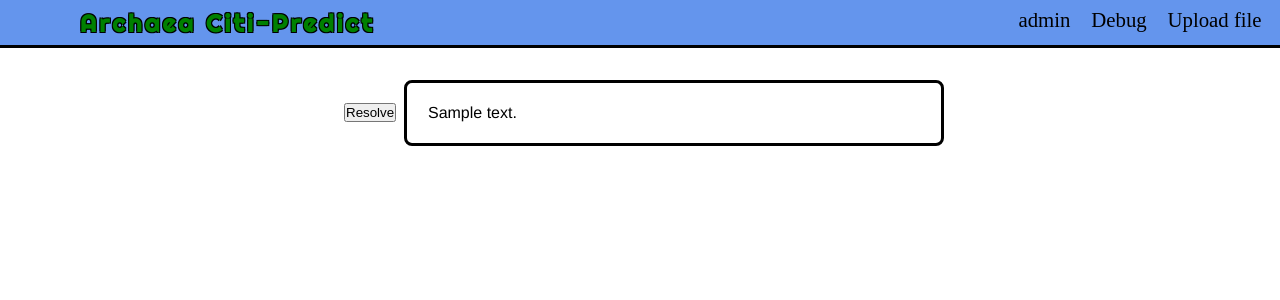
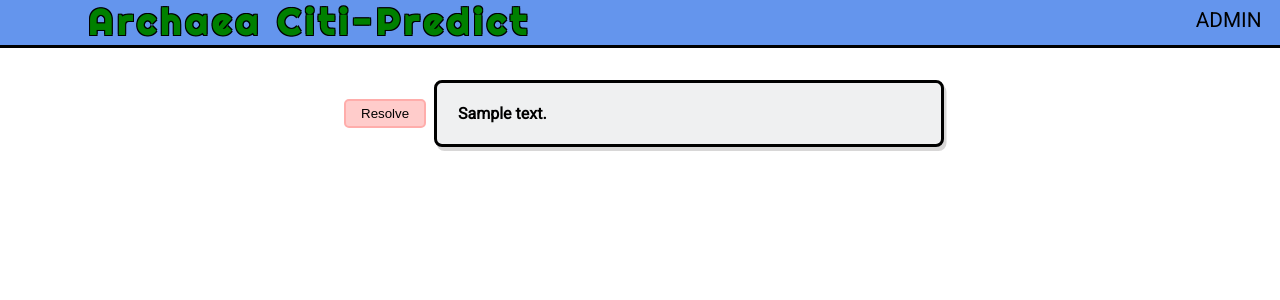
Before and after one commit to Jose-Velasco/hackathon2019archaea, a Django app: page / in a window 1280 px wide. Shown: the top 300 px of the page. Run offline with Django 3.2, Linux system fonts and the light colour scheme; a user stored in the database is signed in; tables that the repository leaves empty hold one stand-in row (values such as "Sample post").

Commit message:
removed debug, upload tabs. adjusted button and shadows of data.message

```diff
--- a/mainApp/Templates/base.html
+++ b/mainApp/Templates/base.html
@@ -22,10 +22,6 @@
                     {% endif %}
                     {% if request.user.is_authenticated  == True %}
                     <li><a href="/admin">admin</a></li>
-                    <li><a href="/debug">Debug</a></li>
-                    {% if request.get_full_path != '/uploadfiles' %}
-                    <li><a href="/uploadfiles">Upload file</a></li>
-                    {% endif %}
                     {% if request.get_full_path == '/uploadfiles' %}
                     <li><a href="/">Dashboard</a></li>
                     {% endif %}
--- a/mainApp/static/css/base.css
+++ b/mainApp/static/css/base.css
@@ -10,7 +10,6 @@
     margin-bottom: 0.50em;
     border-bottom: solid;
     height: 3em;
-    padding: 0.5em;
     padding-left: 4em;
     background-color: cornflowerblue;
 
@@ -20,6 +19,7 @@
     font-family: 'Righteous', cursive;
     color: green;
     letter-spacing: 0.2em;
+    font-size: 1.5em;
     text-shadow: -1px -1px 0 #000, 1px -1px 0 #000, -1px 1px 0 #000, 1px 1px 0 #000;
 }
 
@@ -32,6 +32,8 @@
     color: black;
     margin: .5em;
     font-size: 1.3em;
+    font-family: 'Roboto', sans-serif;
+    text-transform: uppercase;
 }
 
 .desktop-nav-container a:hover {
@@ -42,6 +44,7 @@
 .desktop-nav-container ul {
     display: flex;
     list-style-type: none;
+    padding: 0.5em;
 }
 
 @media only screen and (max-width: 768px) {
--- a/mainApp/static/css/index.css
+++ b/mainApp/static/css/index.css
@@ -32,11 +32,14 @@
     width: 75vh;
     height: auto;
     padding: 0.3em;
+    background-color: #eff0f1;
+    box-shadow: 2.5px 4px #d8d7d7;
 }
 
 .content-text {
     margin: 1em;
-    font-family: Helvetica, Arial, sans-serif;
+    font-family: 'Roboto', sans-serif;
+    font-weight: bold;
 }
 
 @media only screen and (max-width: 768px) {
@@ -45,3 +48,12 @@
         margin: 0 auto;
     }
 }
+
+input[type=submit] {
+    padding:5px 15px;
+    background: #FFCCCB;
+    border: 2px solid rgb(255, 173, 171);
+    cursor:pointer;
+    -webkit-border-radius: 5px;
+    border-radius: 5px;
+}
```
